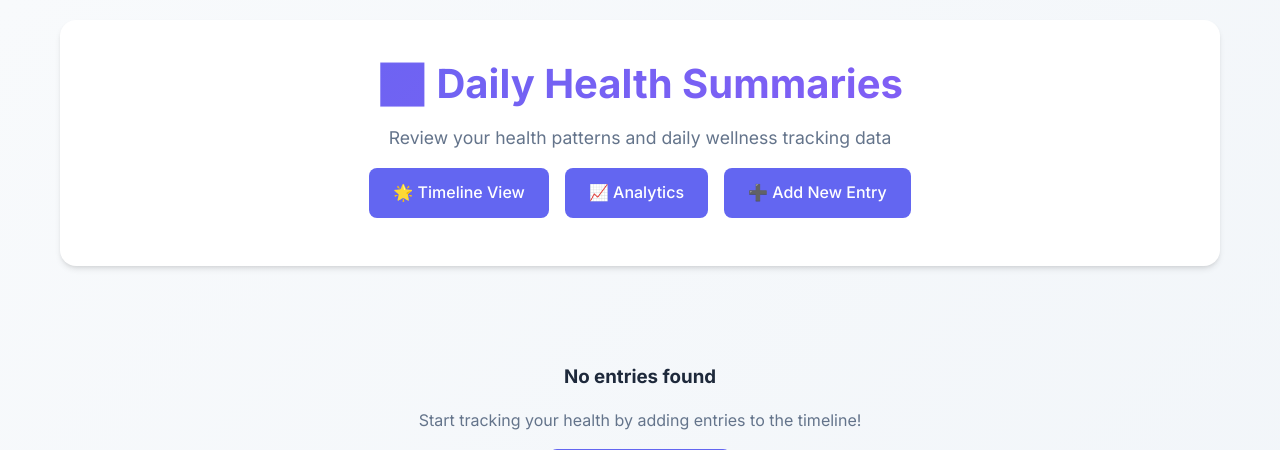
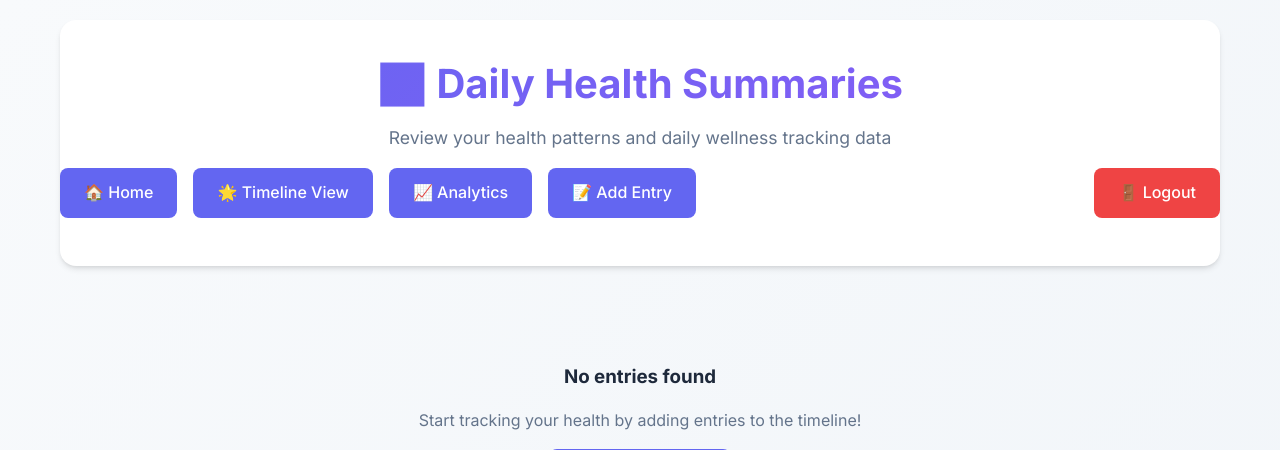
Before and after one commit to w84death/mood-tracker, a Flask app: page /entries in a window 1280 px wide. Shown: the top 450 px of the page. Run offline with Flask 3, Linux system fonts and the light colour scheme; data comes from the database, SQL or seed files in the repository; data that the repository does not hold is empty.

Commit message:
landing page

```diff
--- a/app/app.py
+++ b/app/app.py
@@ -12,6 +12,18 @@ load_dotenv()
 app = Flask(__name__)
 
 @app.route('/')
+def home():
+    """Render the home/landing page."""
+    return render_template('home.html')
+
+@app.route('/auth', methods=['POST'])
+def auth():
+    """Handle fake authentication (login/register)."""
+    # In demo mode, any email/PIN combination works
+    # In production, this would validate against email-sent PINs
+    return redirect(url_for('timeline'))
+
+@app.route('/timeline')
 def timeline():
     """Render the main timeline view."""
     # Get date range (show current week by default)
--- a/app/static/style.css
+++ b/app/static/style.css
@@ -128,6 +128,11 @@ nav a:hover,
   gap: 1rem;
   margin: 1rem 0;
   flex-wrap: wrap;
+  align-items: center;
+}
+
+.nav-buttons .nav-btn[style*="margin-left: auto"] {
+  margin-left: auto !important;
 }
 
 /* Timeline Styles */
--- a/app/templates/analytics.html
+++ b/app/templates/analytics.html
@@ -24,8 +24,14 @@
         <p>Visualize correlations between your health metrics and environmental factors</p>
 
         <div class="nav-buttons">
+          <a href="{{ url_for('home') }}" class="nav-btn"
+            >🏠 Home</a
+          >
           <a href="{{ url_for('timeline') }}" class="nav-btn">🌟 Timeline View</a>
           <a href="{{ url_for('view_entries') }}" class="nav-btn">📊 View Summary</a>
+          <a href="{{ url_for('home') }}" class="nav-btn" style="margin-left: auto; background: #ef4444; border-color: #ef4444;"
+            >🚪 Logout</a
+          >
         </div>
       </div>
 
--- a/app/templates/entries.html
+++ b/app/templates/entries.html
@@ -22,6 +22,9 @@
         <p>Review your health patterns and daily wellness tracking data</p>
 
         <div class="nav-buttons">
+          <a href="{{ url_for('home') }}" class="nav-btn"
+            >🏠 Home</a
+          >
           <a href="{{ url_for('timeline') }}" class="nav-btn"
             >🌟 Timeline View</a
           >
@@ -29,7 +32,10 @@
             >📈 Analytics</a
           >
           <a href="{{ url_for('timeline') }}" class="nav-btn"
-            >➕ Add New Entry</a
+            >📝 Add Entry</a
+          >
+          <a href="{{ url_for('home') }}" class="nav-btn" style="margin-left: auto; background: #ef4444; border-color: #ef4444;"
+            >🚪 Logout</a
           >
         </div>
       </div>
--- a/app/templates/timeline.html
+++ b/app/templates/timeline.html
@@ -25,6 +25,9 @@
         </p>
 
         <div class="nav-buttons">
+          <a href="{{ url_for('home') }}" class="nav-btn"
+            >🏠 Home</a
+          >
           <a href="{{ url_for('view_entries') }}" class="nav-btn"
             >📊 View Summary</a
           >
@@ -32,6 +35,9 @@
             >📈 Analytics</a
           >
           <button class="nav-btn" onclick="goToToday()">🎯 Go to Today</button>
+          <a href="{{ url_for('home') }}" class="nav-btn" style="margin-left: auto; background: #ef4444; border-color: #ef4444;"
+            >🚪 Logout</a
+          >
         </div>
       </div>
 
```
